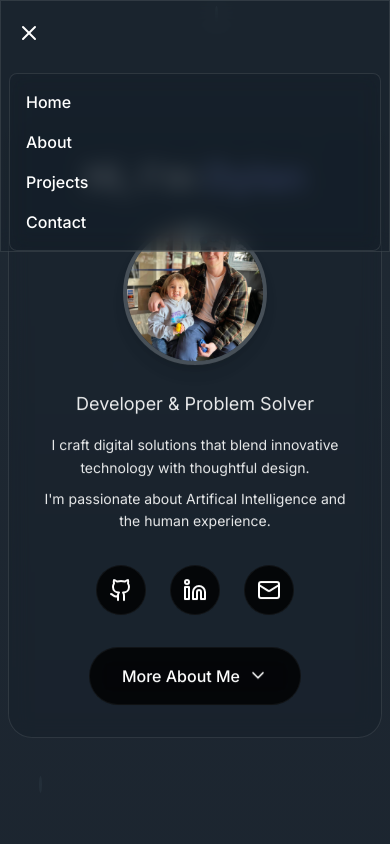
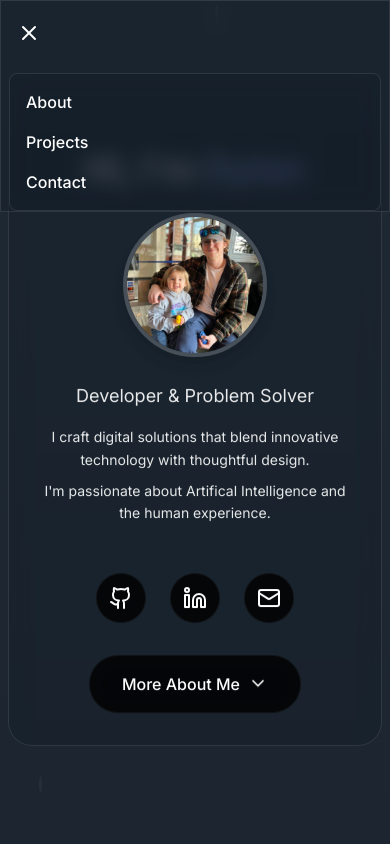
Before and after one commit to dylGray/dylans-web, a React (Vite) app: page / in a window 390 px wide. Both pictures are taken after a click on the button 29 px from the left and 33 px from the top of the page. Shown: the top 844 px of the page. Built offline with nearby package versions, Linux system fonts and the light colour scheme.

Commit message:
mobile UI changes

```diff
--- a/src/components/Footer.tsx
+++ b/src/components/Footer.tsx
@@ -9,7 +9,6 @@ const Footer = () => {
       const overlay = document.getElementById('background-overlay');
       if (overlay) {
         const scrollY = window.scrollY;
-        // Max opacity at 500px scroll
         const opacity = Math.min(scrollY / 500, 1) * 0.7;
         overlay.style.opacity = opacity.toString();
       }
--- a/src/components/Header.tsx
+++ b/src/components/Header.tsx
@@ -39,7 +39,7 @@ const Header = () => {
         {isMenuOpen && (
           <div className="md:hidden glass rounded-lg mt-2 p-4 border border-white/10">
             <div className="flex flex-col space-y-4">
-              {['Home', 'About', 'Projects', 'Contact'].map((item) => (
+              {['About', 'Projects', 'Contact'].map((item) => (
                 <button
                   key={item}
                   onClick={() => scrollToSection(item.toLowerCase())}
--- a/src/components/Hero.tsx
+++ b/src/components/Hero.tsx
@@ -29,7 +29,7 @@ const Hero = () => {
             I craft digital solutions that blend innovative technology with thoughtful design.
           </p>
 
-          <p className="text-sm sm:text-lg text-white/90 mb-8 md:mb-12 max-w-2xl mx-auto leading-relaxed">
+          <p className="text-sm sm:text-lg text-white/90 mb-12 max-w-2xl mx-auto leading-relaxed">
             I'm passionate about Artifical Intelligence and the human experience.
           </p>
 
```
